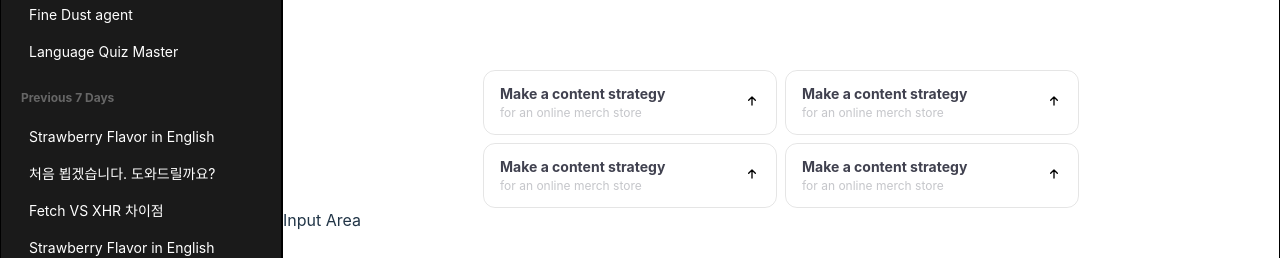
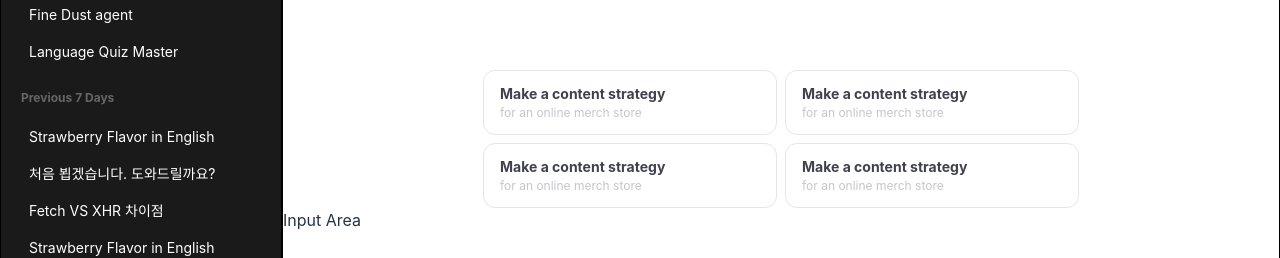
Before and after one commit to kariskim/gpt-clone, a React (Vite) app: page / in a window 1280 px wide. Shown: the part 255-513 px from the top of the page. Built offline with nearby package versions, Linux system fonts and the light colour scheme.

Commit message:
Card 에 버튼 추가 (useState 사용)

```diff
--- a/src/components/Contents.tsx
+++ b/src/components/Contents.tsx
@@ -1,4 +1,3 @@
-import { useState } from "react";
 import "./Contents.scss"
 
 import { ContentsProps } from "../interfaces/interfaces.tsx";
@@ -9,15 +8,11 @@ import ContentsMiddle from "./ContentsMiddle.tsx";
 const Contents: React.FC<ContentsProps> = ({ conversations = [] }) => {
 
     const alreadyChatted = conversations.length > 0
-    const [isHovered, setIsHovered] = useState(false);
 
     return (
         <>
             <div className="main-content">
                 <div className="top-area">ChatGPT 3.5</div>
-                {/* <div className="middle-area">
-
-                </div> */}
                 <ContentsMiddle alreadyChatted={alreadyChatted} conversations={conversations}/>
                 <div className="input-area">
                     <div>Input Area</div>
--- a/src/components/ContentsMiddle.tsx
+++ b/src/components/ContentsMiddle.tsx
@@ -1,4 +1,5 @@
 import './ContentsMiddle.scss'
+import { useState } from "react";
 
 const cardInfos = [{
     title: "Make a content strategy",
@@ -6,6 +7,24 @@ const cardInfos = [{
 }, { title: "Make a content strategy", desc: "for an online merch store" }, { title: "Make a content strategy", desc: "for an online merch store" }, { title: "Make a content strategy", desc: "for an online merch store" }]
 
 function ContentsMiddle ({alreadyChatted, conversations}) {
+
+    const [cards, setCards] = useState([
+        { id: 0, isHovered: false },
+        { id: 1, isHovered: false },
+        { id: 2, isHovered: false },
+        { id: 3, isHovered: false },
+      ]);
+
+    const handleHover = (cardId: number, isHovered: boolean) => {
+        const updatedCards = cards.map(card => {
+            if (card.id === cardId) {
+              return { ...card, isHovered };
+            }
+            return card;
+          });
+          setCards(updatedCards);
+    };
+
 
     return (
 
@@ -15,12 +34,12 @@ function ContentsMiddle ({alreadyChatted, conversations}) {
                 <>
                     <div className="greeting"><h2>How can I help today ?</h2></div>
                     <div className="cards">
-                        {cardInfos.map(card => <div className="card" key={card.title}>
+                        {cardInfos.map((card, idx) => <div className="card" onMouseEnter={() => handleHover(idx, true)} onMouseLeave={() => handleHover(idx, false)} key={idx}>
                             <div className="sentence">
                                 <div className="title">{card.title}</div>
                                 <div className="desc">{card.desc}</div>
                             </div>
-                            { (<div className="act-btn">
+                            { cards[idx].isHovered && (<div className="act-btn">
                                 <svg width="24" height="24" viewBox="0 0 24 24" fill="none">
                                     <path d="M7 11L12 6L17 11M12 18V7" stroke="currentColor" stroke-width="2" stroke-linecap="round" stroke-linejoin="round"></path>
                                 </svg>
```
Also changed, not shown: 1 other file (tests, documents, lock files or other folders).
